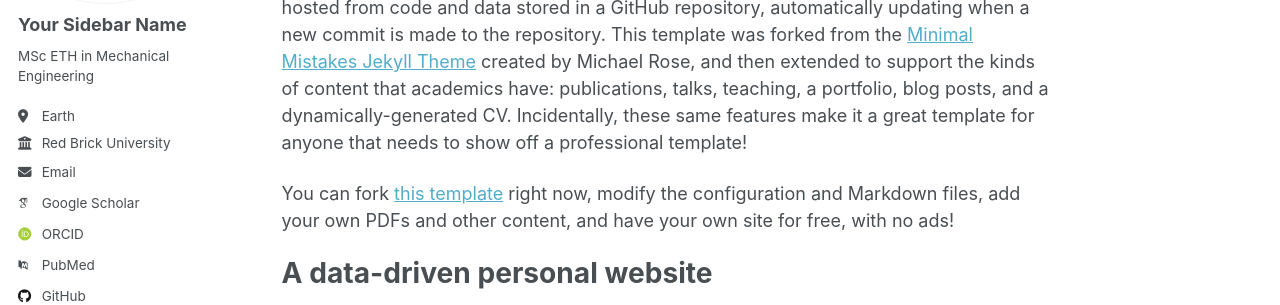
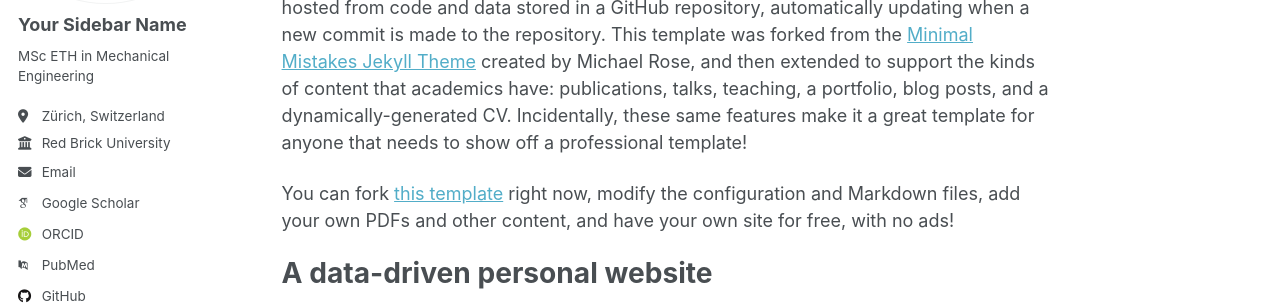
Before and after one commit to leonardoandreae/leonardoandreae.github.io, a Jekyll site: the page built from _pages/about.md, in a window 1280 px wide. Shown: the part 229-534 px from the top of the page. Built offline with Jekyll 4.4.1, drawn with Linux system fonts in a browser that asks for light colours; some web fonts are replaced; a script that is not in the unit is left out.

Commit message:
added location and email

```diff
--- a/_config.yml
+++ b/_config.yml
@@ -27,10 +27,10 @@ author:
   name             : "Your Sidebar Name"
   pronouns         : # example: "she/her"
   bio              : "MSc ETH in Mechanical Engineering"
-  location         : "Earth"
+  location         : "Zürich, Switzerland"
   employer         : "Red Brick University"
   uri              : # URL
-  email            : "none@example.org"
+  email            : "leoandreae@gmail.com"
 
   # Academic websites
   academia         : # URL
```
